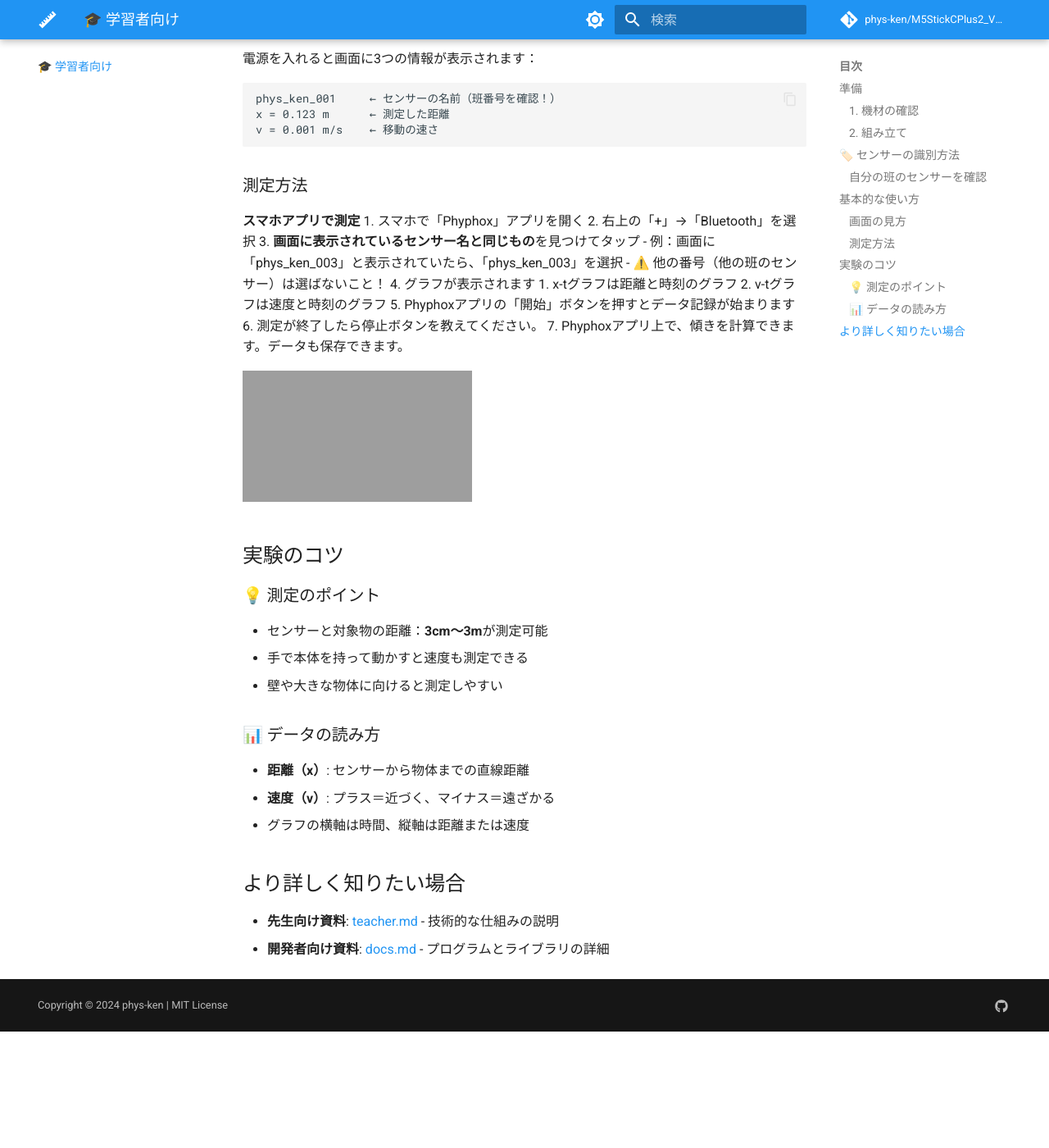
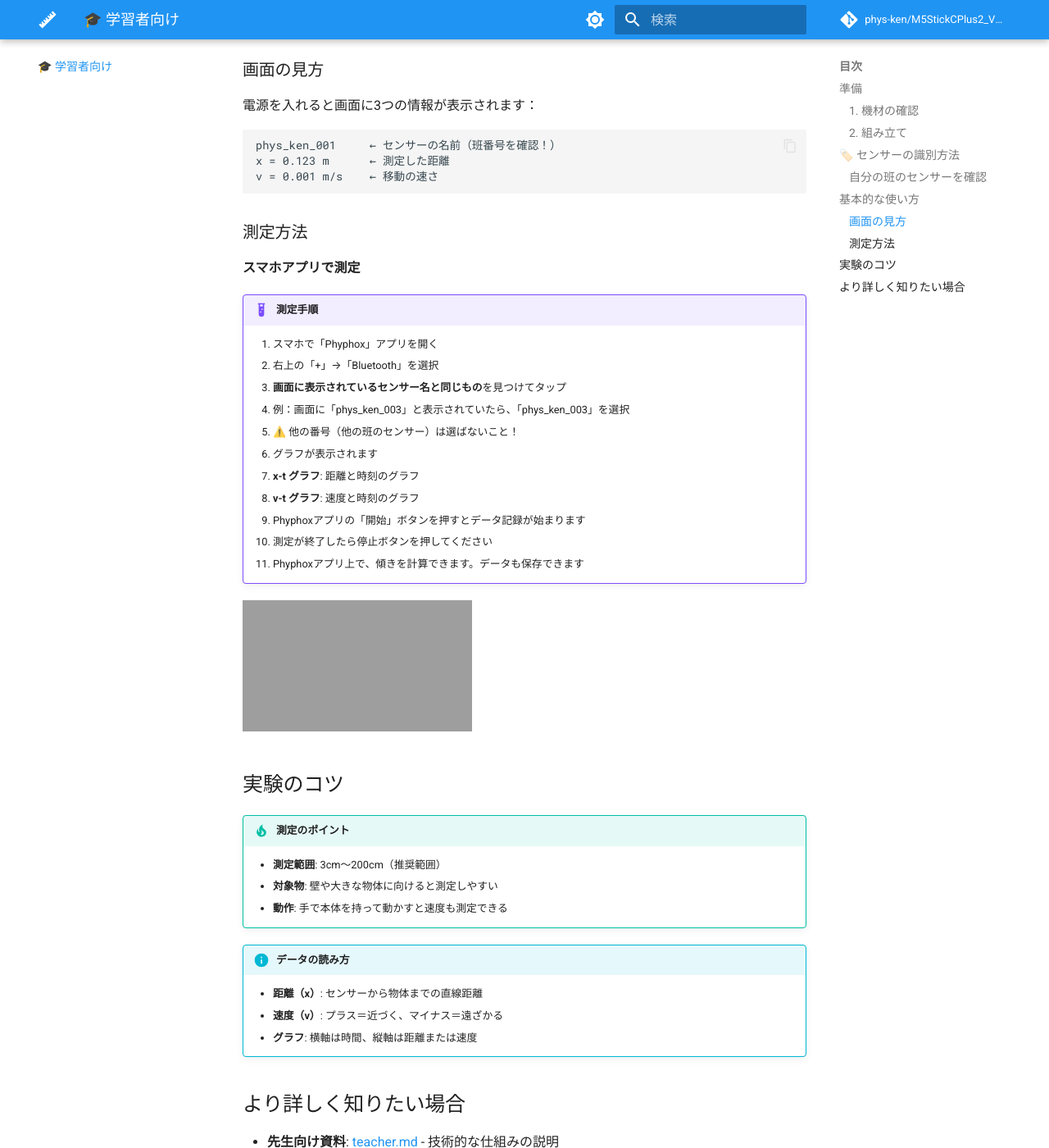
Before and after one commit to phys-ken/M5StickCPlus2_VL53L0X_Phyphox_Logger, an MkDocs documentation site: the page built from docs/student.md, in a window 1280 px wide and 1400 px high, scrolled down 1041 px. Shown: the whole window at 82% size. Built offline with MkDocs 1.6.1 and Material for MkDocs 9.7.7, drawn with Linux system fonts in a browser that asks for light colours; comment, search, counter and statistics services are not loaded; before the commit the page ends 2299 px from its top, so only the background shows below that; some of the changed text lies outside the part shown; grey boxes are pictures that could not be loaded.

Commit message:
Improve documentation layout and formatting - Simplify index.md and enhance student/teacher pages

````diff
--- a/docs/student.md
+++ b/docs/student.md
@@ -16,6 +16,7 @@ M5StickC Plus2を使った距離測定実験の手順を説明します。
 ## 🏷️ センサーの識別方法
 
 ### 自分の班のセンサーを確認
+
 電源を入れると画面の一番上に表示される**センサー名**を確認してください：
 
 ```
@@ -43,35 +45,37 @@ v = 0.001 m/s    ← 移動の速さ
 ### 測定方法
 
 **スマホアプリで測定**
-1. スマホで「Phyphox」アプリを開く
-2. 右上の「+」→「Bluetooth」を選択
-3. **画面に表示されているセンサー名と同じもの**を見つけてタップ
-   - 例：画面に「phys_ken_003」と表示されていたら、「phys_ken_003」を選択
-   - ⚠️ 他の番号（他の班のセンサー）は選ばないこと！
-4. グラフが表示されます
-   1. x-tグラフは距離と時刻のグラフ
-   2. v-tグラフは速度と時刻のグラフ
-5. Phyphoxアプリの「開始」ボタンを押すとデータ記録が始まります
-6. 測定が終了したら停止ボタンを教えてください。
-7. Phyphoxアプリ上で、傾きを計算できます。データも保存できます。
+
+!!! example "測定手順"
+    1. スマホで「Phyphox」アプリを開く
+    2. 右上の「+」→「Bluetooth」を選択
+    3. **画面に表示されているセンサー名と同じもの**を見つけてタップ
+       - 例：画面に「phys_ken_003」と表示されていたら、「phys_ken_003」を選択
+       - ⚠️ 他の番号（他の班のセンサー）は選ばないこと！
+    4. グラフが表示されます
+       - **x-t グラフ**: 距離と時刻のグラフ
+       - **v-t グラフ**: 速度と時刻のグラフ
+    5. Phyphoxアプリの「開始」ボタンを押すとデータ記録が始まります
+    6. 測定が終了したら停止ボタンを押してください
+    7. Phyphoxアプリ上で、傾きを計算できます。データも保存できます
 
 <iframe width="280" height="160" src="https://www.youtube-nocookie.com/embed/6-5kAKFH8MQ?si=Tp9iTtyqkxi8RZDE" title="YouTube video player" frameborder="0" allow="accelerometer; autoplay; clipboard-write; encrypted-media; gyroscope; picture-in-picture; web-share" referrerpolicy="strict-origin-when-cross-origin" allowfullscreen></iframe>
 
 
 ## 実験のコツ
 
-### 💡 測定のポイント
-- センサーと対象物の距離：**3cm〜3m**が測定可能
-- 手で本体を持って動かすと速度も測定できる
-- 壁や大きな物体に向けると測定しやすい
+!!! tip "測定のポイント"
+    - **測定範囲**: 3cm〜200cm（推奨範囲）
+    - **対象物**: 壁や大きな物体に向けると測定しやすい
+    - **動作**: 手で本体を持って動かすと速度も測定できる
 
-### 📊 データの読み方
-- **距離（x）**: センサーから物体までの直線距離
-- **速度（v）**: プラス＝近づく、マイナス＝遠ざかる
-- グラフの横軸は時間、縦軸は距離または速度
+!!! info "データの読み方"
+    - **距離（x）**: センサーから物体までの直線距離
+    - **速度（v）**: プラス＝近づく、マイナス＝遠ざかる
+    - **グラフ**: 横軸は時間、縦軸は距離または速度
 
 
 ## より詳しく知りたい場合
 
-- **先生向け資料**: [teacher.md](./teacher.md) - 技術的な仕組みの説明
-- **開発者向け資料**: [docs.md](./docs.md) - プログラムとライブラリの詳細
+- **先生向け資料**: [teacher.md](teacher.md) - 技術的な仕組みの説明
+- **開発者向け資料**: [docs.md](docs.md) - プログラムとライブラリの詳細
````
Also changed, not shown: other parts of docs/student.md (+3 -2 lines), docs/index.md (+25 -133 lines), docs/teacher.md (+20 -12 lines).
